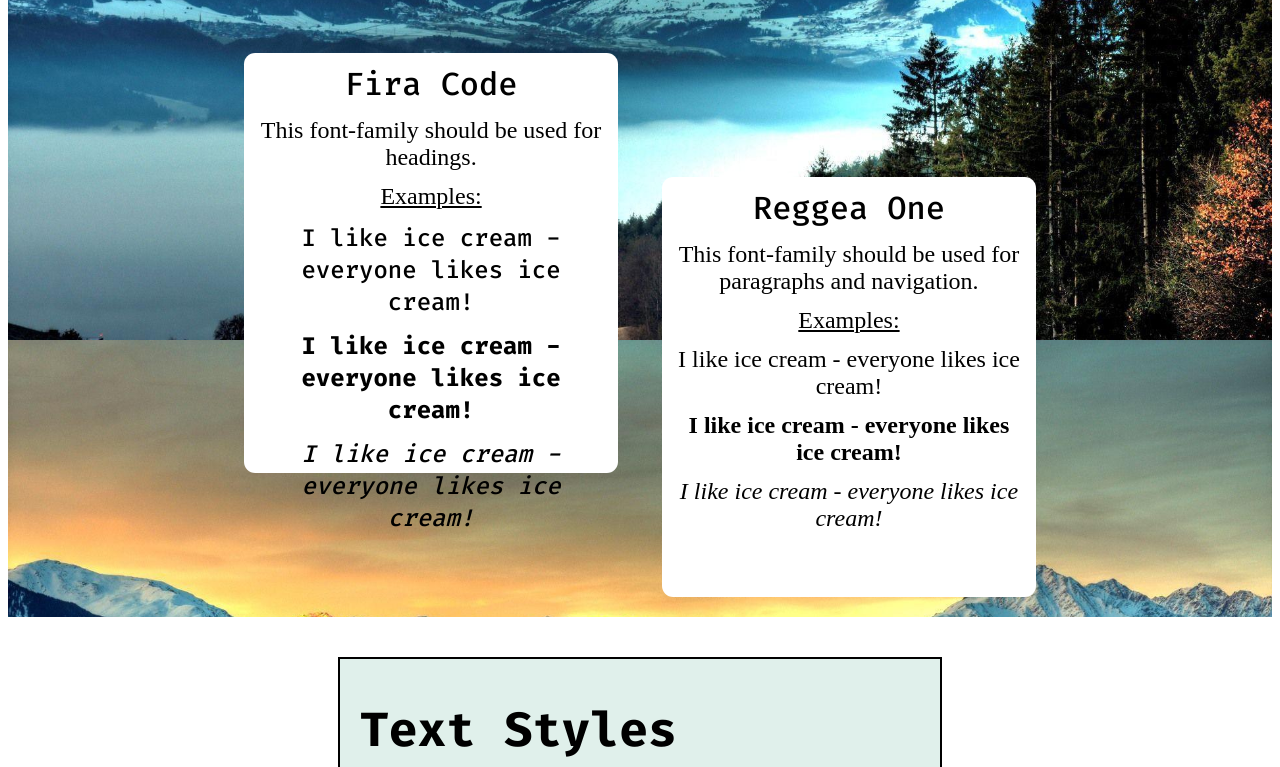
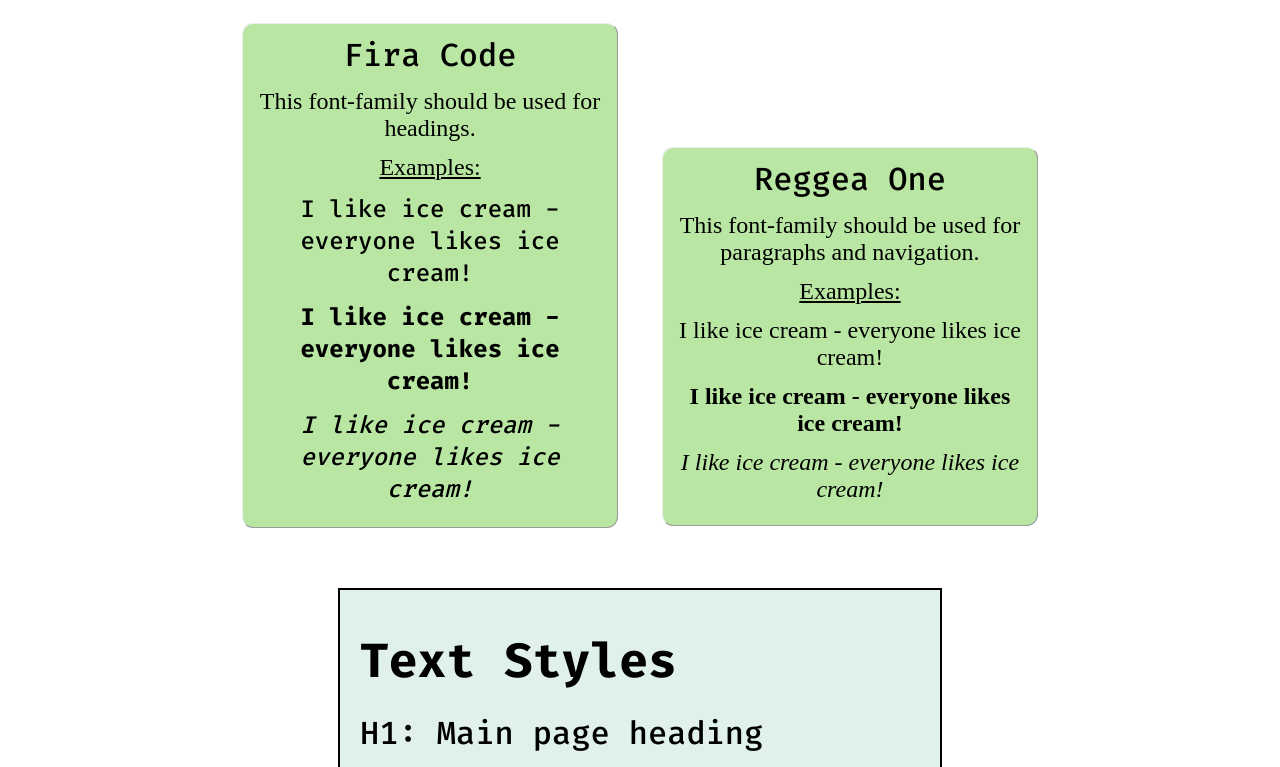
Before and after one commit to FinnHannes/website-design-system, a plain HTML site: page index.html in a window 1280 px wide. Shown: the part 693-1460 px from the top of the page. Drawn offline with Linux system fonts and the light colour scheme; a web font is replaced by a local one.

Commit message:
Last adjustments

```diff
--- a/ressources/css/styles.css
+++ b/ressources/css/styles.css
@@ -60,11 +60,12 @@ p {
     color: white;
 }
 
+/*
 #background {
     background-image: url(../images/backgrounds-mountains.jpg);
-    background-size: 100% auto;
+    background-size:  auto;
 }
-
+*/
 .container {
     position: relative;
     display: inline-block;
@@ -90,14 +91,15 @@ p {
     background-color: hsla(356, 89%, 28%, 1);
 }
 
+/*
 .color-fonts {
     color: white;
 }
+*/
 
 .fonts-container {
-    background-color: white;
-    height: 400px;
-    margin-top: 50px;
+    background-color: rgb(185, 231, 163);
+    border: outset 1px;
 }
 
 .fira-code {
@@ -131,3 +133,7 @@ p {
     border: solid 2px black;
     background-color: hsla(161, 35%, 91%, 1);
 }
+
+footer {
+    font-size: smaller;
+}
```
